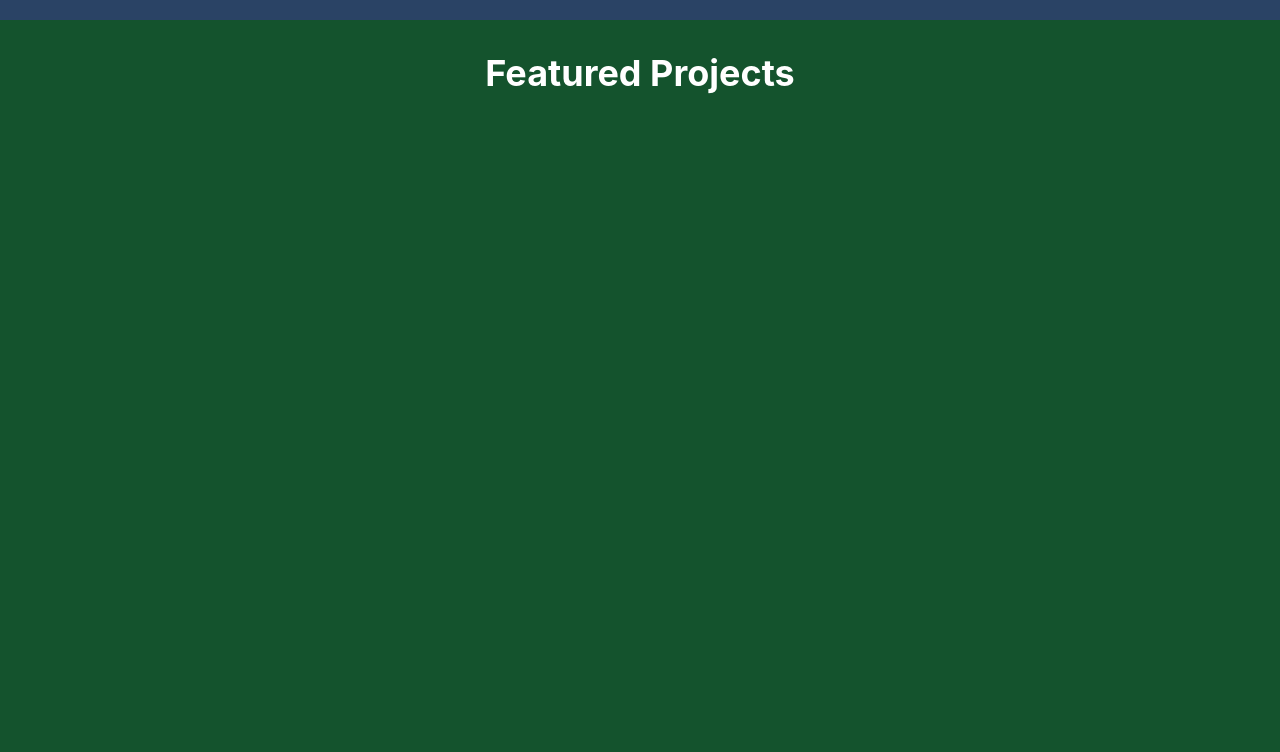
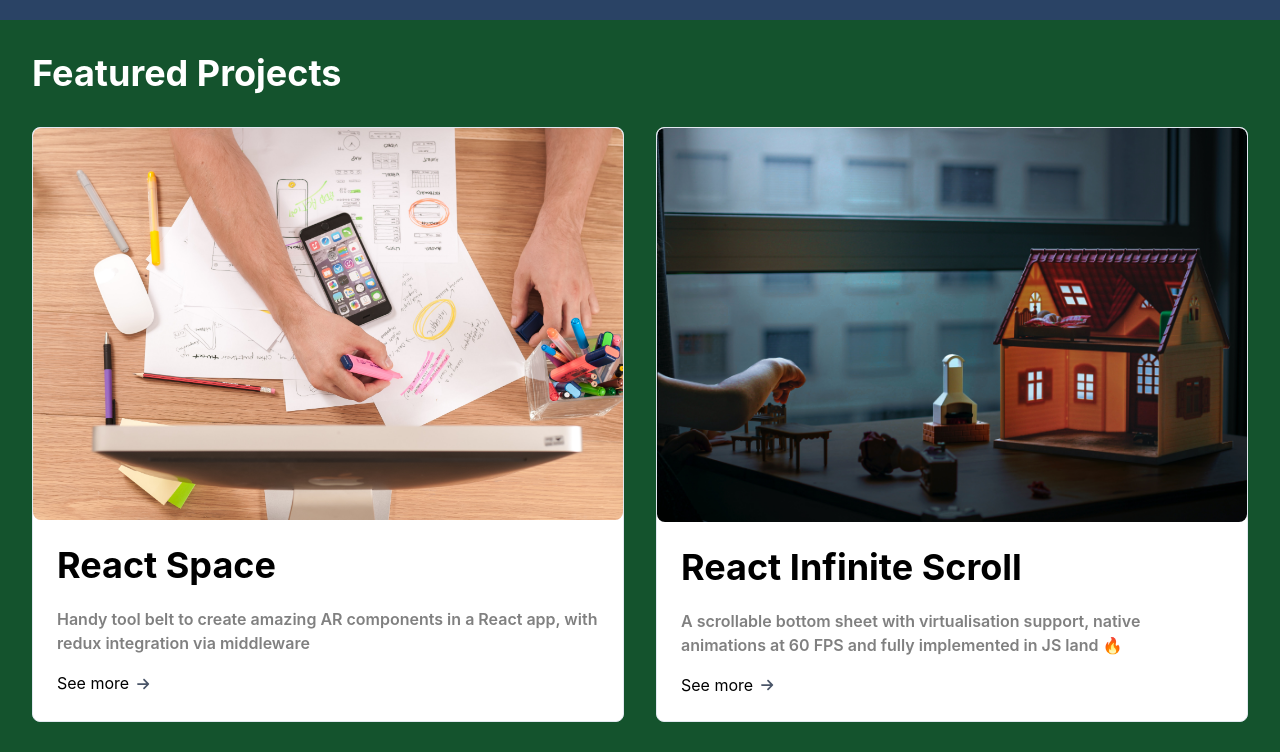
Before and after one commit to AmrindraOuk/advanced-react-project-from-meta-course, a React (Create React App) app: page / in a window 1280 px wide. Shown: the part 780-1532 px from the top of the page. Built offline with nearby package versions, Linux system fonts and the light colour scheme; grey boxes are pictures that could not be loaded.

Commit message:
Implemented the card component

```diff
--- a/src/components/Card.js
+++ b/src/components/Card.js
@@ -1,4 +1,4 @@
-import { Heading, HStack, Image, Text, VStack } from "@chakra-ui/react";
+import { Box, Heading, HStack, Image, Text, VStack } from "@chakra-ui/react";
 import { FontAwesomeIcon } from "@fortawesome/react-fontawesome";
 import { faArrowRight } from "@fortawesome/free-solid-svg-icons";
 import React from "react";
@@ -7,7 +7,44 @@ const Card = ({ title, description, imageSrc }) => {
   // Implement the UI for the Card component according to the instructions.
   // You should be able to implement the component with the elements imported above.
   // Feel free to import other UI components from Chakra UI if you wish to.
-  return null;
+
+  return (
+    <Box
+      maxW="m"
+      borderWidth="1px"
+      borderRadius="lg"
+      overflow="hidden"
+      backgroundColor="white"
+    >
+      <Image src={imageSrc} alt={title} borderRadius="lg" />
+
+      <Box p="6">
+        <Box display="flex" alignItems="baseline">
+          <Heading as="h3" size="xl" color="black">
+            {title}
+          </Heading>
+        </Box>
+
+        <Box
+          mt="1"
+          fontWeight="semibold"
+          as="h4"
+          lineHeight="tight"
+          pt={4}
+          pb={4}
+        >
+          <Text color="gray">{description}</Text>
+        </Box>
+
+        <Box color="black">
+          See more
+          <Box as="span" color="gray.600" fontSize="sm" ml={2}>
+            <FontAwesomeIcon icon={faArrowRight} size="1x" />
+          </Box>
+        </Box>
+      </Box>
+    </Box>
+  );
 };
 
 export default Card;
--- a/src/components/LandingSection.js
+++ b/src/components/LandingSection.js
@@ -20,7 +20,7 @@ const LandingSection = () => (
       <Heading as="h1" size="l">
         {greeting}
       </Heading>
-      <Heading as="h3" size="2xl">
+      <Heading as="h3" size="2xl" pt={8}>
         {bio1}
       </Heading>
       <Heading as="h3" size="2xl">
```
